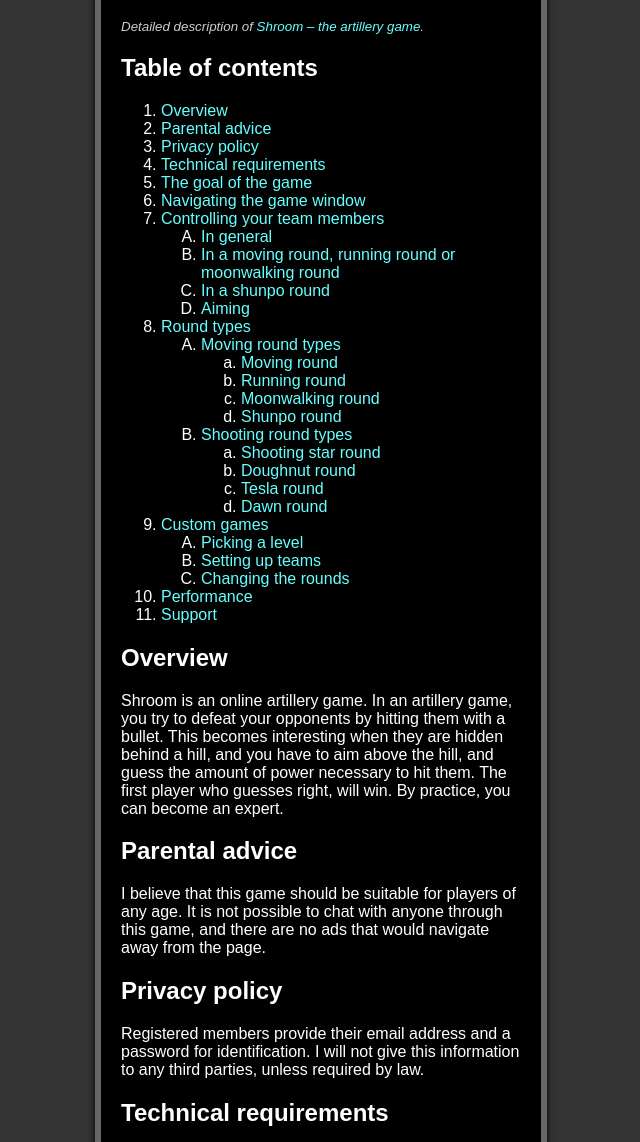
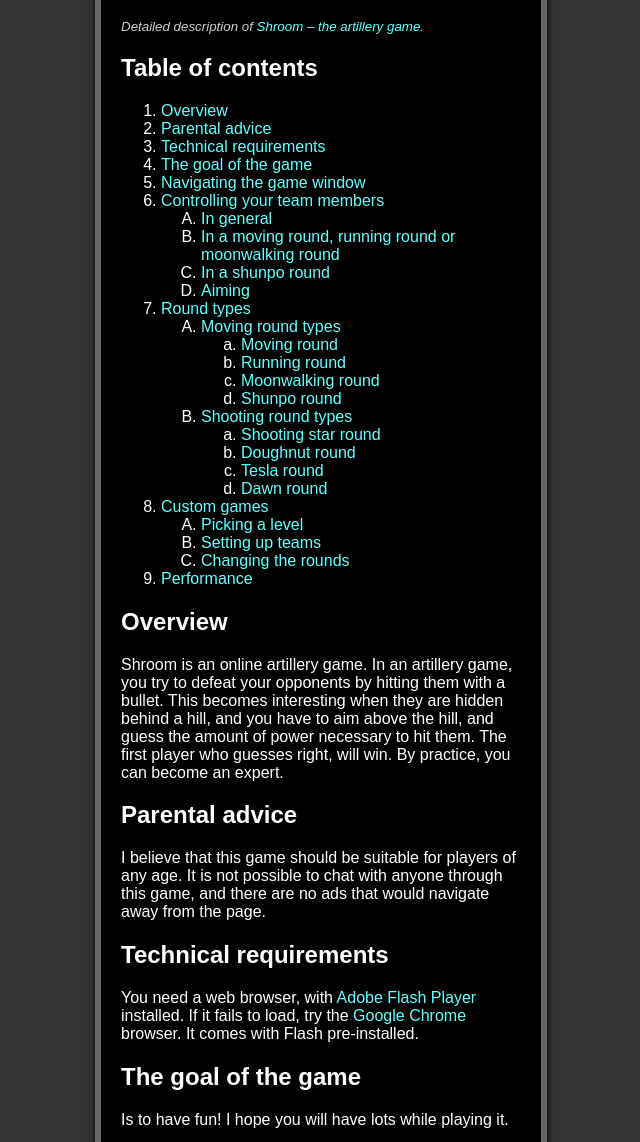
Before and after one commit to andraaspar/shroom, a plain HTML site: page bin/help.html in a window 1280 px wide. Shown: the part 78-1220 px from the top of the page, without its empty margins (319-959 px from the left). Drawn offline with Linux system fonts and the light colour scheme.

Commit message:
Updated to use 1 memeber teams by default & add the human player as last; Removed irrelevant help sections; Removed compiled SWF.

```diff
--- a/bin/help.html
+++ b/bin/help.html
@@ -47,7 +47,6 @@ ol li ol li ol
 		<ol>
 			<li><a href="#overview">Overview</a></li>
 			<li><a href="#parental_advice">Parental advice</a></li>
-			<li><a href="#privacy_policy">Privacy policy</a></li>
 			<li><a href="#technical_requirements">Technical requirements</a></li>
 			<li><a href="#the_goal_of_the_game">The goal of the game</a></li>
 			<li><a href="#navigating_the_game_window">Navigating the game window</a></li>
@@ -87,7 +86,6 @@ ol li ol li ol
 				</ol>
 			</li>
 			<li><a href="#performance">Performance</a></li>
-			<li><a href="#support">Support</a></li>
 		</ol>
 
 		<h2 id="overview">Overview</h2>
@@ -95,9 +93,6 @@ ol li ol li ol
 
 		<h2 id="parental_advice">Parental advice</h2>
 		<p>I believe that this game should be suitable for players of any age. It is not possible to chat with anyone through this game, and there are no ads that would navigate away from the page.</p>
-
-		<h2 id="privacy_policy">Privacy policy</h2>
-		<p>Registered members provide their email address and a password for identification. I will not give this information to any third parties, unless required by law.</p>
 
 		<h2 id="technical_requirements">Technical requirements</h2>
 		<p>You need a web browser, with <a href="http://get.adobe.com/flashplayer/">Adobe Flash Player</a> installed. If it fails to load, try the <a href="https://www.google.com/chrome">Google Chrome</a> browser. It comes with Flash pre-installed.</p>
```
Also changed, not shown: bin/index.html (+2 -2 lines), 3 other files.
